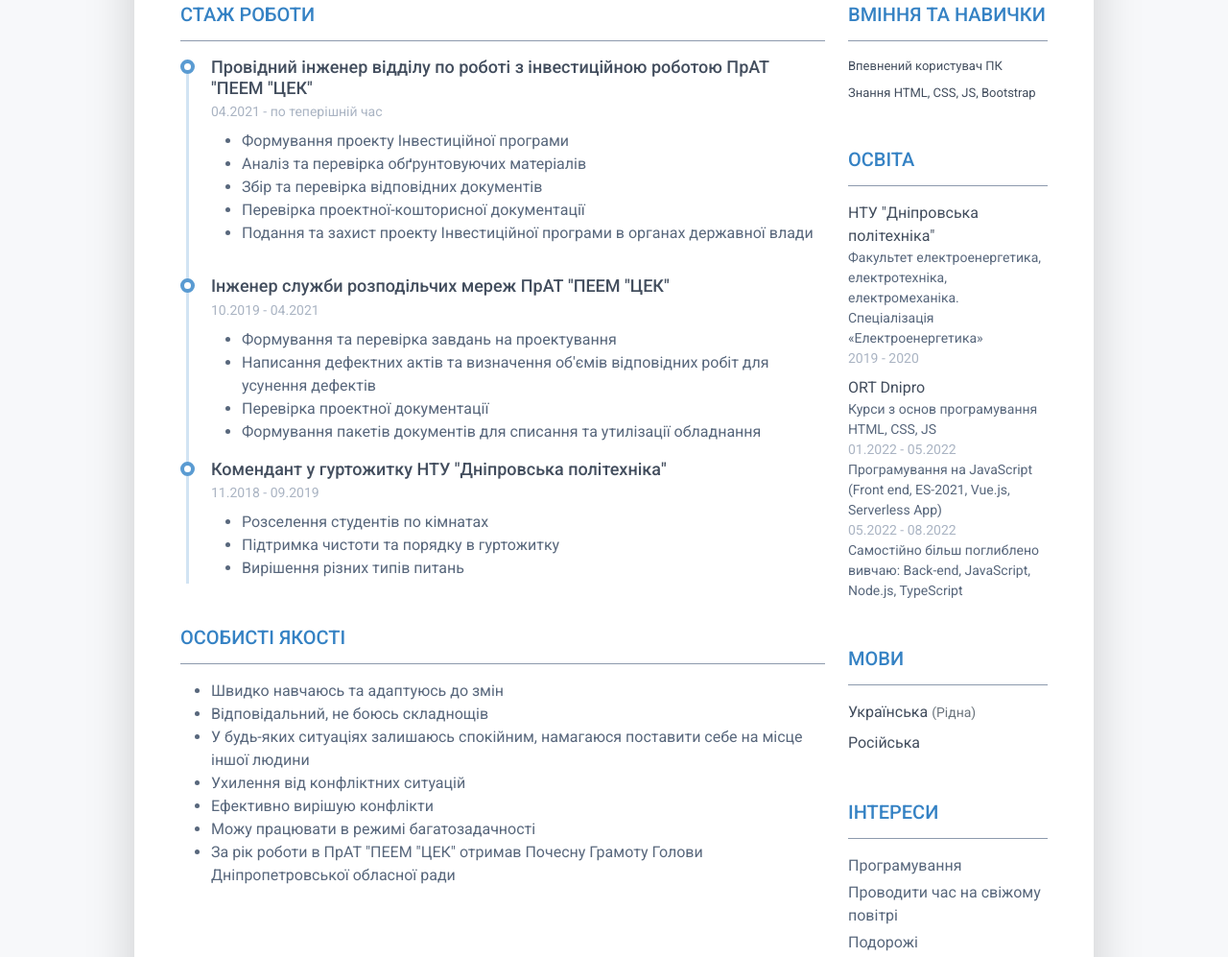
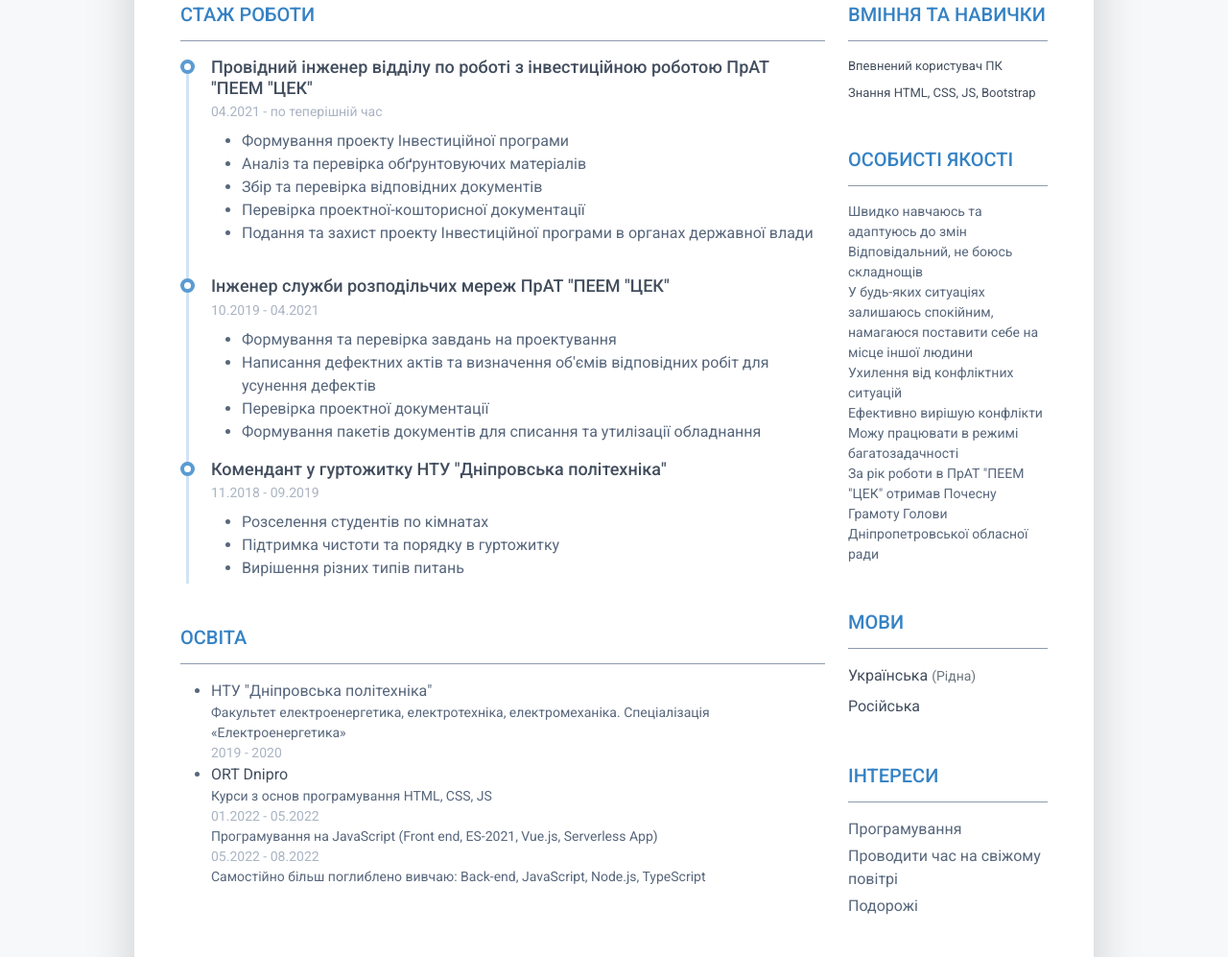
Before and after one commit to Vladislav9724/vladislav9724.github.io, a plain HTML site: page index.html in a window 1280 px wide. Shown: the part 295-1292 px from the top of the page at 96% size. Drawn offline with Linux system fonts and the light colour scheme.

Commit message:
Resume_v.3

```diff
--- a/index.html
+++ b/index.html
@@ -120,25 +120,27 @@
 
 							    </div><!--//resume-timeline-->
 
-									<section class="resume-section summary-section mt-5">
-										<h2 class="resume-section-title text-uppercase font-weight-bold pb-3 mb-3">Особисті якості</h2>
-										<div class="resume-section-content">
-											<ul>
-											    <li>Швидко навчаюсь та адаптуюсь до змін</li>
-												<li>Відповідальний, не боюсь складнощів</li>
-												<li>У будь-яких ситуаціях залишаюсь спокійним, намагаюся поставити себе на місце іншої людини</li>
-                                                <li>Ухилення від конфліктних ситуацій</li>
-											    <li>Ефективно вирішую конфлікти</li>
-												<li>Можу працювати в режимі багатозадачності</li>
-                                                <li>За рік роботи в ПрАТ "ПЕЕМ "ЦЕК" отримав Почесну Грамоту Голови Дніпропетровської обласної ради</li>
-										    </ul>
-										</div>
-			    				</section><!--//summary-section-->
+								<section class="resume-section summary-section mt-5">
+									<h2 class="resume-section-title text-uppercase font-weight-bold pb-3 mb-3">Освіта</h2>
+									<div class="resume-section-content">
+										<ul>
+											<li>НТУ "Дніпровська політехніка"</li>
+											<div class="resume-degree-org">Факультет електроенергетика, електротехніка, електромеханіка.
+											Спеціалізація «Електроенергетика»
+											</div>
+											<div class="resume-degree-time">2019 - 2020</div>
+											<li>
+												<div class="resume-degree font-weight-bold">ORT Dnipro</div>
+												<div class="resume-degree-org">Курси з основ програмування HTML, CSS, JS</div>
+												<div class="resume-degree-time">01.2022 - 05.2022</div>
+												<div class="resume-degree-org">Програмування на JavaScript (Front end, ES-2021, Vue.js, Serverless App)</div>
+												<div class="resume-degree-time">05.2022 - 08.2022</div>
+												<div class="resume-degree-org">Самостійно більш поглиблено вивчаю: Back-end, JavaScript, Node.js, TypeScript</div>
 
-
-
-
-
+											</li>
+										</ul>
+									</div>
+							</section><!--//summary-section-->
 
 						    </div>
 					    </section><!--//experience-section-->
@@ -162,25 +164,20 @@
 						    </div><!--resume-section-content-->
 					    </section><!--//skills-section-->
 					    <section class="resume-section education-section mb-5">
-						    <h2 class="resume-section-title text-uppercase font-weight-bold pb-3 mb-3">Освіта</h2>
+						    <h2 class="resume-section-title text-uppercase font-weight-bold pb-3 mb-3">Особисті якості</h2>
 						    <div class="resume-section-content">
 							    <ul class="list-unstyled">
 								    <li class="mb-2">
-								        <div class="resume-degree font-weight-bold">НТУ "Дніпровська політехніка"</div>
-								        <div class="resume-degree-org">Факультет електроенергетика, електротехніка, електромеханіка.
-										Спеціалізація «Електроенергетика»
-											</div>
-								        <div class="resume-degree-time">2019 - 2020</div>
-								    </li>
-								    <li>
-								        <div class="resume-degree font-weight-bold">ORT Dnipro</div>
-								        <div class="resume-degree-org">Курси з основ програмування HTML, CSS, JS</div>
-								        <div class="resume-degree-time">01.2022 - 05.2022</div>
-										<div class="resume-degree-org">Програмування на JavaScript (Front end, ES-2021, Vue.js, Serverless App)</div>
-								        <div class="resume-degree-time">05.2022 - 08.2022</div>
-										<div class="resume-degree-org">Самостійно більш поглиблено вивчаю: Back-end, JavaScript, Node.js, TypeScript</div>
+								        <div class="resume-degree-org">Швидко навчаюсь та адаптуюсь до змін</div>
+										<div class="resume-degree-org">Відповідальний, не боюсь складнощів</div>
+										<div class="resume-degree-org">У будь-яких ситуаціях залишаюсь спокійним, намагаюся поставити себе на місце іншої людини</div>
+										<div class="resume-degree-org">Ухилення від конфліктних ситуацій</div>
+										<div class="resume-degree-org">Ефективно вирішую конфлікти</div>
+										<div class="resume-degree-org">Можу працювати в режимі багатозадачності</div>
+										<div class="resume-degree-org">За рік роботи в ПрАТ "ПЕЕМ "ЦЕК" отримав Почесну Грамоту Голови Дніпропетровської обласної ради</div>
 
 								    </li>
+
 							    </ul>
 						    </div>
 					    </section><!--//education-section-->
```
